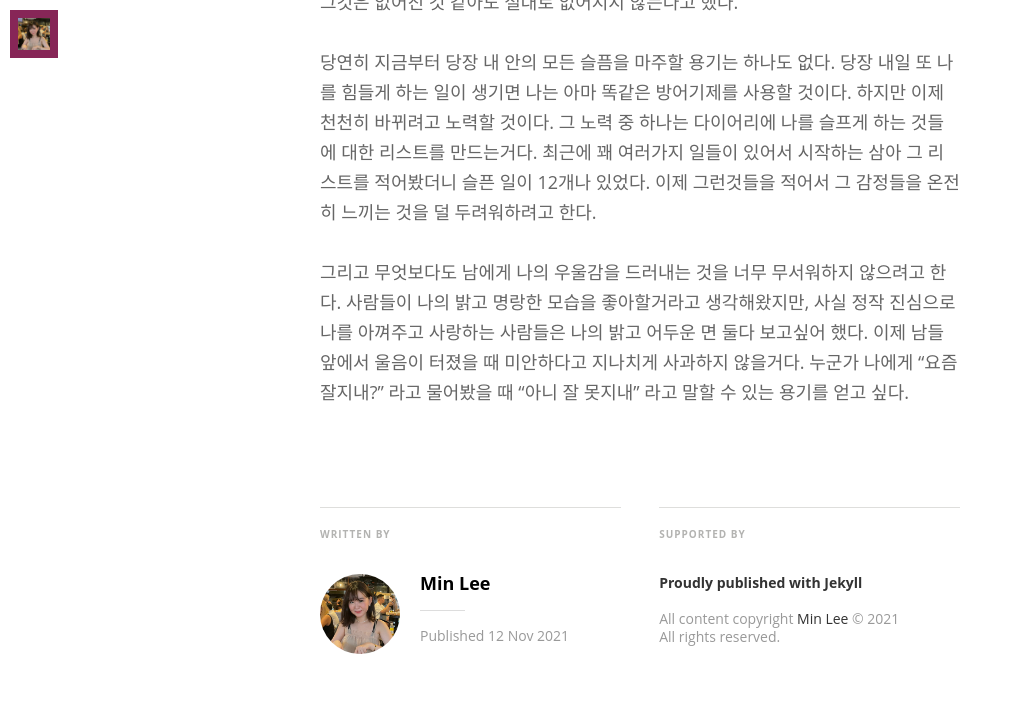
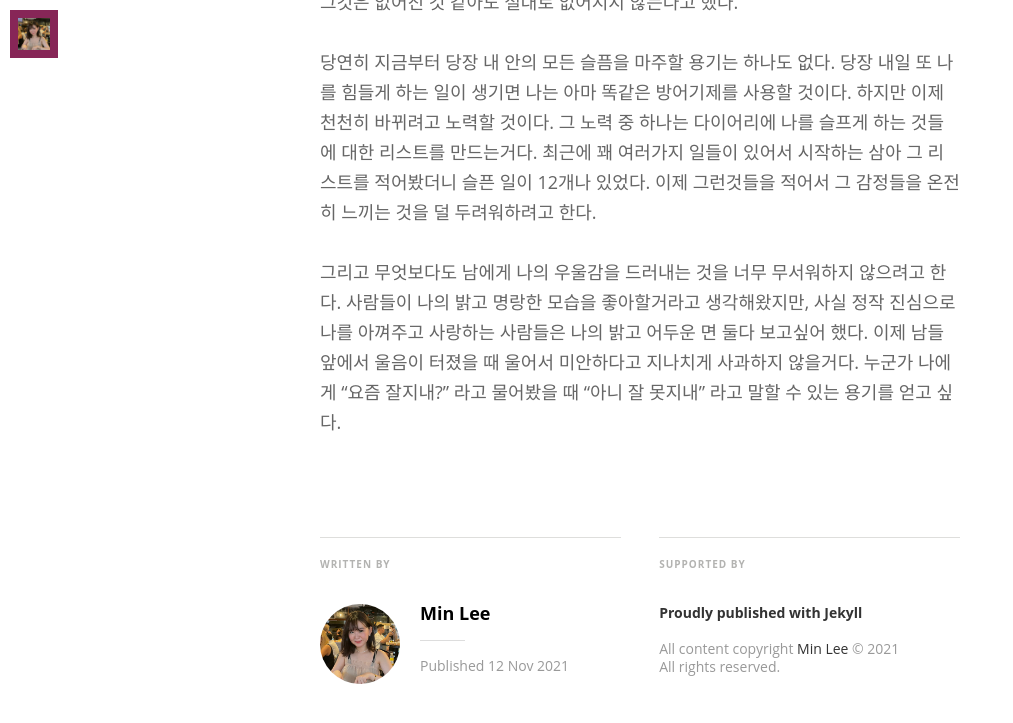
Before and after one commit to minniie/minniie.github.io, a Jekyll site: the page built from _posts/2021-11-12-post5.markdown, in a window 1280 px wide and 900 px high, scrolled down 3353 px, cut to the strip 0-740 px from the top of the window. Shown: the top 723 px of the strip, without its empty margins (0-1013 px from the left). Built offline with Jekyll 4.4.1, drawn with Linux system fonts in a browser that asks for light colours; nearby versions of some CDN libraries; some web fonts are replaced.

Commit message:
Added toxic positivity

```diff
--- a/_posts/2021-11-12-post5.markdown
+++ b/_posts/2021-11-12-post5.markdown
@@ -31,4 +31,4 @@ Toxic positivity는 사실 애매한 구석이 많다. 사실 이 말을 조금
 
 당연히 지금부터 당장 내 안의 모든 슬픔을 마주할 용기는 하나도 없다. 당장 내일 또 나를 힘들게 하는 일이 생기면 나는 아마 똑같은 방어기제를 사용할 것이다. 하지만 이제 천천히 바뀌려고 노력할 것이다. 그 노력 중 하나는 다이어리에 나를 슬프게 하는 것들에 대한 리스트를 만드는거다. 최근에 꽤 여러가지 일들이 있어서 시작하는 삼아 그 리스트를 적어봤더니 슬픈 일이 12개나 있었다. 이제 그런것들을 적어서 그 감정들을 온전히 느끼는 것을 덜 두려워하려고 한다.
 
-그리고 무엇보다도 남에게 나의 우울감을 드러내는 것을 너무 무서워하지 않으려고 한다. 사람들이 나의 밝고 명랑한 모습을 좋아할거라고 생각해왔지만, 사실 정작 진심으로 나를 아껴주고 사랑하는 사람들은 나의 밝고 어두운 면 둘다 보고싶어 했다. 이제 남들 앞에서 울음이 터졌을 때 미안하다고 지나치게 사과하지 않을거다. 누군가 나에게 “요즘 잘지내?” 라고 물어봤을 때 “아니 잘 못지내” 라고 말할 수 있는 용기를 얻고 싶다.
+그리고 무엇보다도 남에게 나의 우울감을 드러내는 것을 너무 무서워하지 않으려고 한다. 사람들이 나의 밝고 명랑한 모습을 좋아할거라고 생각해왔지만, 사실 정작 진심으로 나를 아껴주고 사랑하는 사람들은 나의 밝고 어두운 면 둘다 보고싶어 했다. 이제 남들 앞에서 울음이 터졌을 때 울어서 미안하다고 지나치게 사과하지 않을거다. 누군가 나에게 “요즘 잘지내?” 라고 물어봤을 때 “아니 잘 못지내” 라고 말할 수 있는 용기를 얻고 싶다.
```
